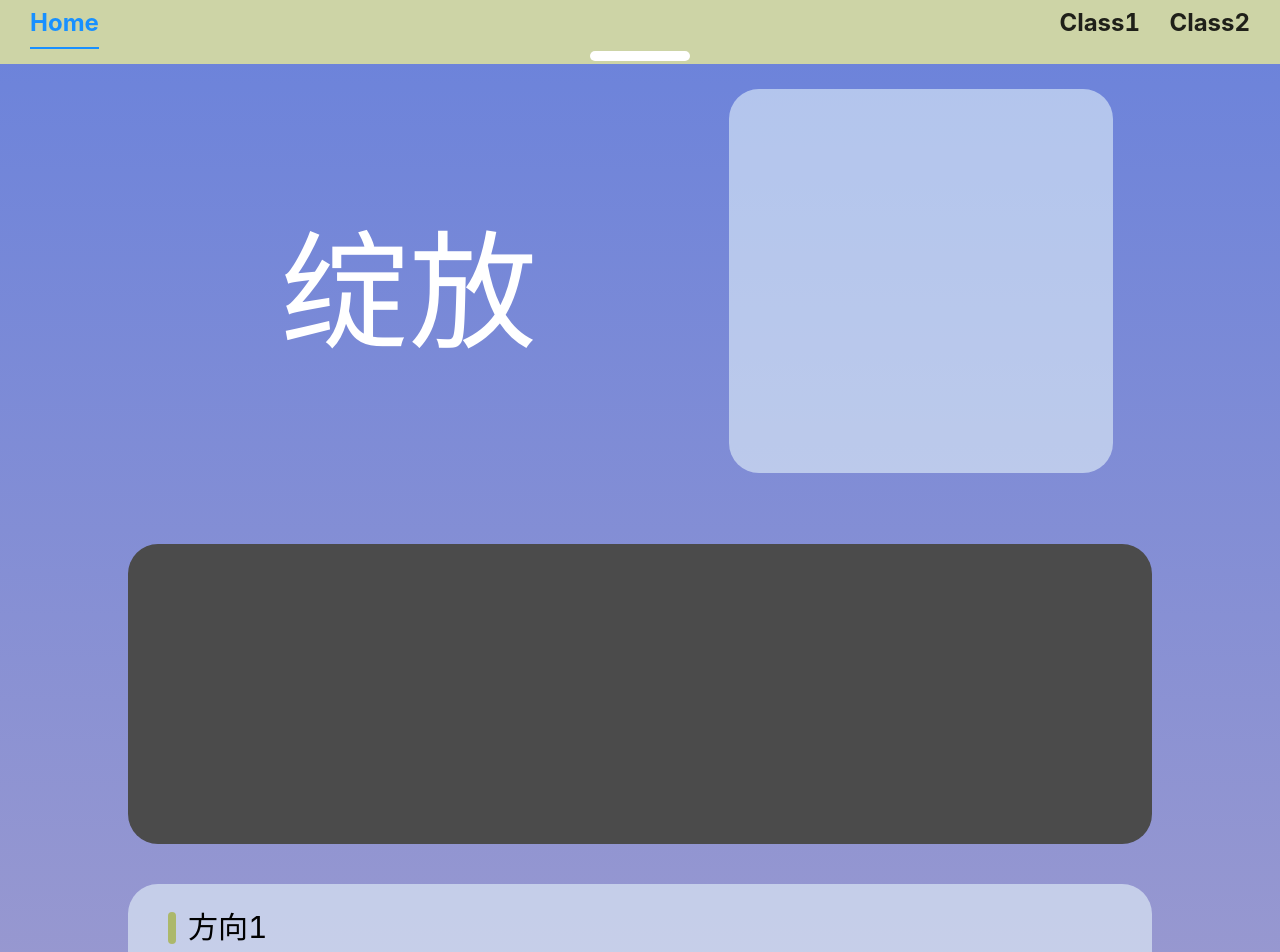
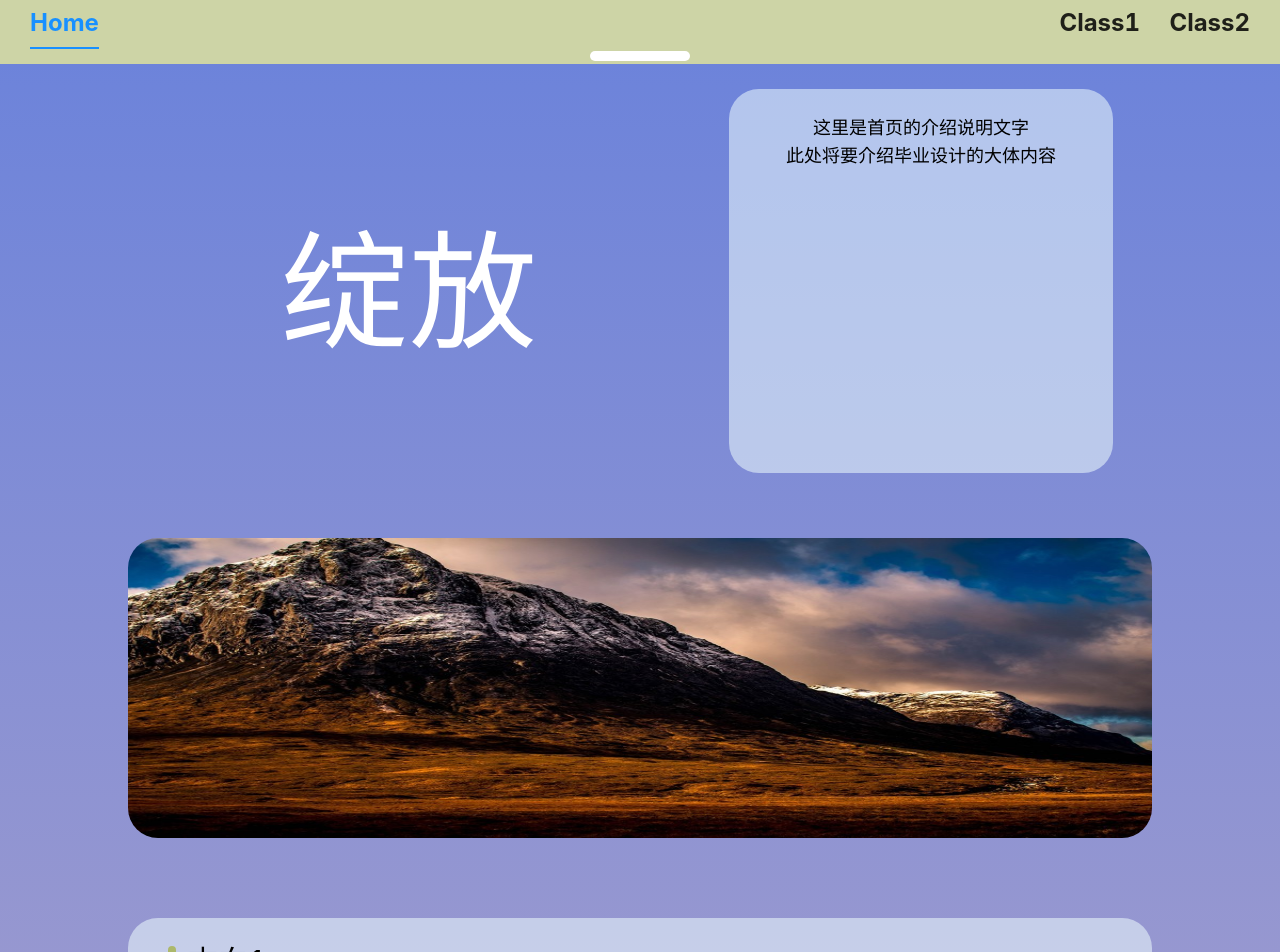
Before and after one commit to happyjohnchen/graduation-project-system, a React (Create React App) app: page /home in a window 1280 px wide. Shown: the top 952 px of the page. Built offline with nearby package versions, Linux system fonts and the light colour scheme.

Commit message:
添加首页介绍说明 添加首页展示图片

```diff
--- a/src/pages/Home/index.css
+++ b/src/pages/Home/index.css
@@ -14,6 +14,7 @@
 }
 
 .home-intro-card {
+    font-size: large;
     margin: 25px;
     padding: 25px;
     border-radius: 30px;
--- a/src/pages/Home/index.js
+++ b/src/pages/Home/index.js
@@ -17,9 +17,15 @@ const Home = () => {
                 <div className="home-intro">
                     <div className="home-title">绽放</div>
                 </div>
-                <div className="home-intro-card"></div>
+                <div className="home-intro-card">
+                    这里是首页的介绍说明文字
+                    <br />
+                    此处将要介绍毕业设计的大体内容
+                </div>
             </div>
-            <div className="home-img"></div>
+            <div>
+                <img src="/imgs/1.jpg" className="home-img" />
+            </div>
             {data.directions.map((item) => (
                 <DirectionCard key={item.id} direction={item} data={data}>
                     {item.title}
```
